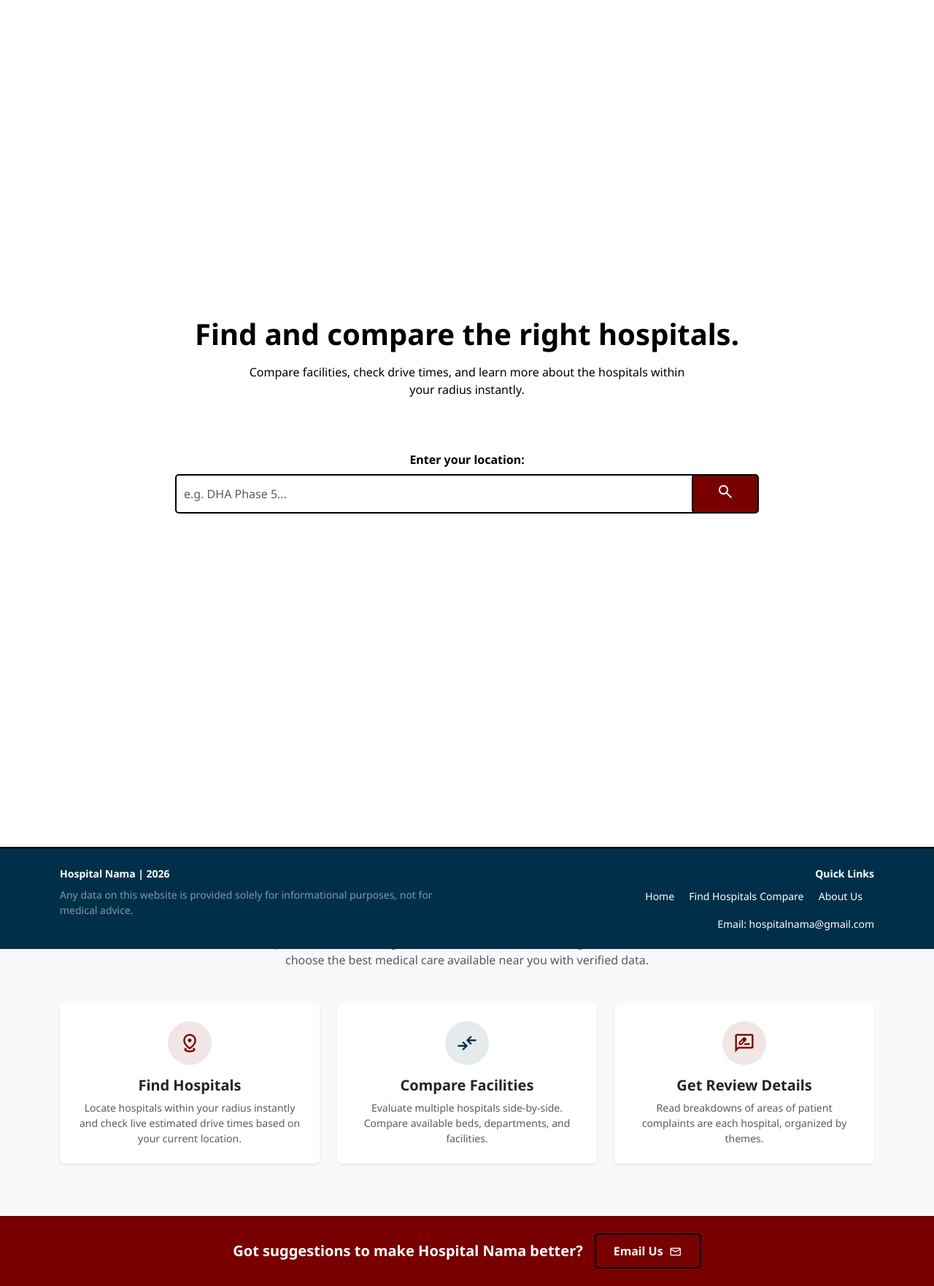
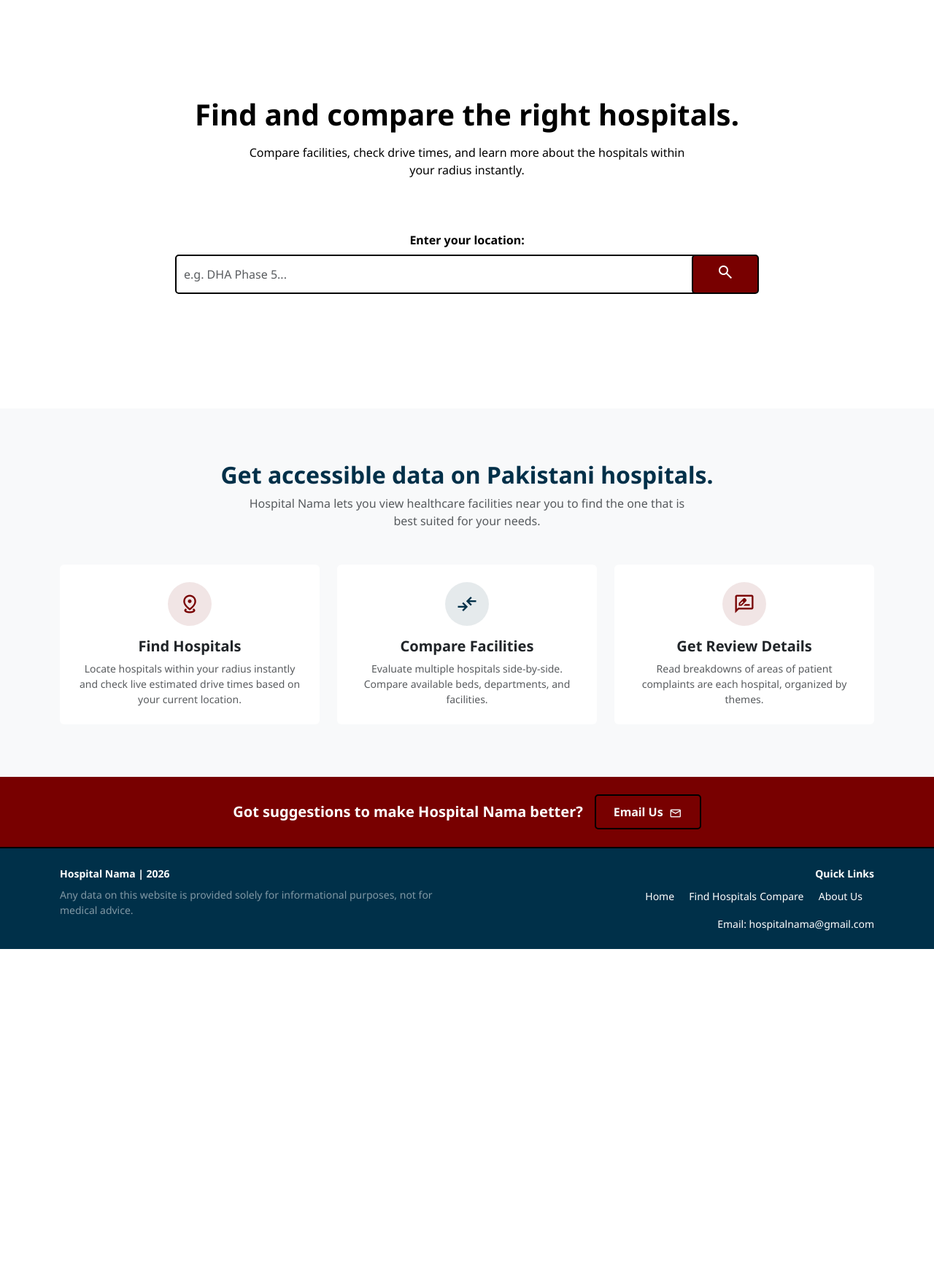
Before and after one commit to zoyaAzfar/hospital-nama, a Flask app: page / in a window 1280 px wide. Shown: the part 74-1837 px from the top of the page at 73% size. After the commit the page ends 1375 px from the top, so only its background shows below. Run offline with Flask 3, Linux system fonts and the light colour scheme; some libraries are stand-ins or nearby versions; some web fonts are replaced.

Commit message:
Update index.html

```diff
--- a/templates/index.html
+++ b/templates/index.html
@@ -112,21 +112,22 @@
                 </div>
         </div>
     </div>
+</main>
 
-    <div class="py-5" style="background-color: #f8f9fa;">
+        <div class="py-5" style="background-color: #f8f9fa;">
     <div class="container py-4">
 
         <div class="text-center mb-5">
-            <h2 class="fw-bold" style="color: #003049;">Your Companion in Medical Emergencies & Decisions</h2>
+            <h2 class="fw-bold" style="color: #003049;">Get accessible data on Pakistani hospitals.</h2>
             <p class="text-muted mx-auto" style="max-width: 600px;">
-                Hospital Nama takes the guesswork out of healthcare. Navigate, evaluate, and choose the best medical care available near you with verified data.
+                Hospital Nama lets you view healthcare facilities near you to find the one that is best suited for your needs.
             </p>
         </div>
 
         <div class="row g-4 justify-content-center">
 
             <div class="col-md-4">
-                <div class="card h-100 border-0 shadow-sm p-4 text-center">
+                <div class="card h-100 border-0 p-4 text-center">
                     <div class="d-inline-flex align-items-center justify-content-center rounded-circle mx-auto mb-3" style="background-color: rgba(120, 0, 0, 0.1); width: 60px; height: 60px;">
                         <span class="material-symbols-outlined" style="color: #780000; font-size: 30px;">distance</span>
                     </div>
@@ -136,7 +137,7 @@
             </div>
 
             <div class="col-md-4">
-                <div class="card h-100 border-0 shadow-sm p-4 text-center">
+                <div class="card h-100 border-0 p-4 text-center">
                     <div class="d-inline-flex align-items-center justify-content-center rounded-circle mx-auto mb-3" style="background-color: rgba(0, 48, 73, 0.1); width: 60px; height: 60px;">
                         <span class="material-symbols-outlined" style="color: #003049; font-size: 30px;">compare_arrows</span>
                     </div>
@@ -146,7 +147,7 @@
             </div>
 
             <div class="col-md-4">
-                <div class="card h-100 border-0 shadow-sm p-4 text-center">
+                <div class="card h-100 border-0 p-4 text-center">
                     <div class="d-inline-flex align-items-center justify-content-center rounded-circle mx-auto mb-3" style="background-color: rgba(120, 0, 0, 0.1); width: 60px; height: 60px;">
                         <span class="material-symbols-outlined" style="color: #780000; font-size: 30px;">rate_review</span>
                     </div>
@@ -168,7 +169,6 @@
     </div>
 </div>
 
-</main>
 
 <footer class="py-4 mt-auto" id="home-footer" style="background-color:#003049; color:white;">
     <div class="container text-md-start text-center">
```
